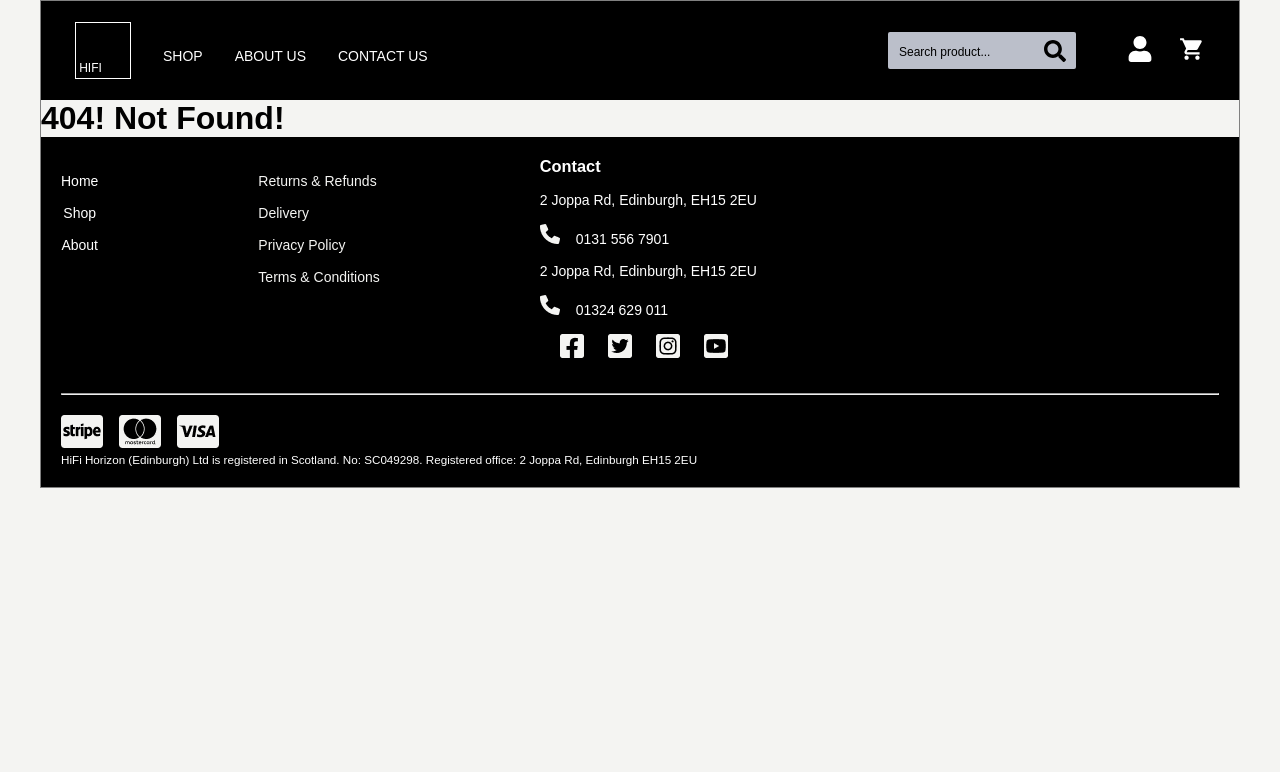
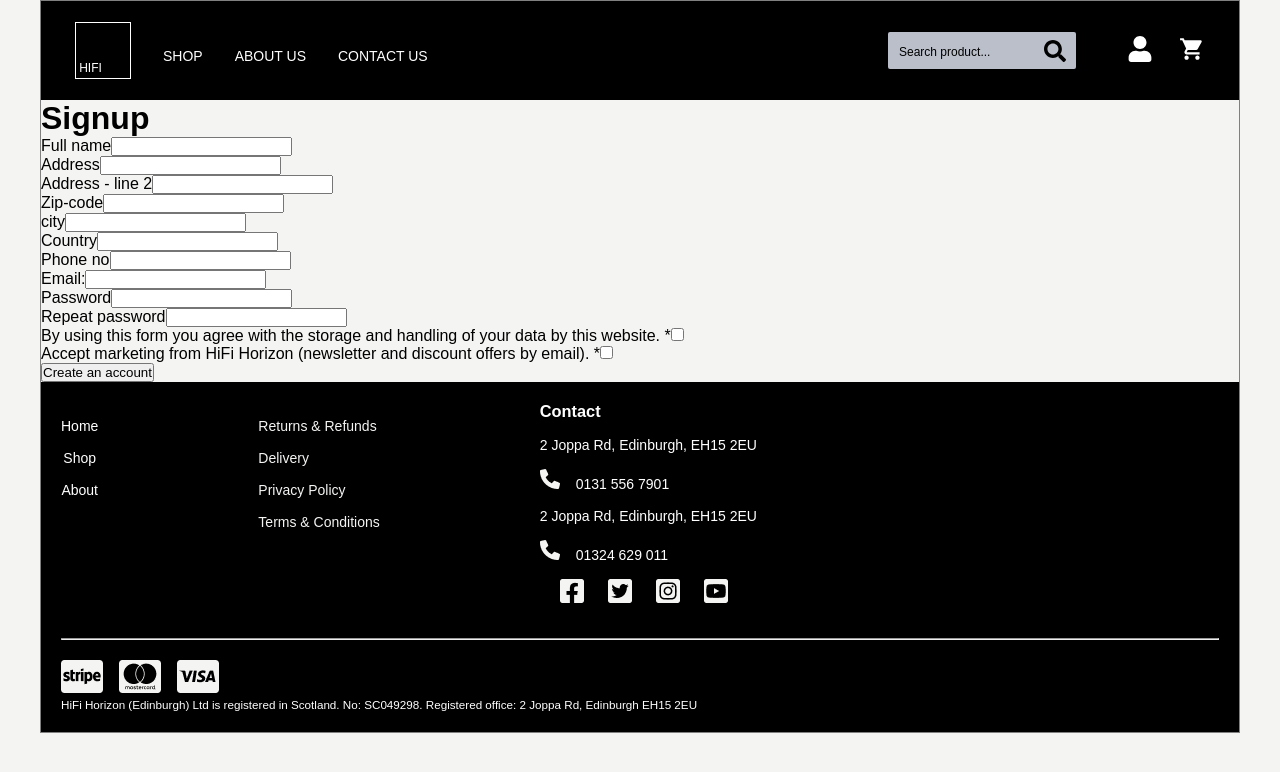
Before and after one commit to rts-cmk-wu13/hifi-horizon-therocket, a React (Vite) app: page /signup in a window 1280 px wide. Shown: the top 772 px of the page. Built offline with nearby package versions, Linux system fonts and the light colour scheme; a web font is replaced by a local one.

Commit message:
post works

```diff
--- /dev/null
+++ b/src/components/SignUp/SignUp.jsx
@@ -0,0 +1,99 @@
+import { Form } from 'react-router';
+
+import { useLocation, useNavigate } from 'react-router';
+import { useState } from 'react';
+
+
+export default function Signup() {
+
+    const [error, setError] = useState(null);
+   // const { login } = useAuth();
+    const location = useLocation();
+    const navigate = useNavigate();
+    const from = location.state?.from?.pathname || '/';
+
+    async function handleLogin(event) {
+        event.preventDefault();
+        const formData = new FormData(event.target);
+        const data = Object.fromEntries(formData.entries());
+        console.log(data);
+        const response = await fetch('http://localhost:4000/register', {
+            method: 'POST',
+            headers: {
+                'Content-Type': 'application/json',
+            },
+            body: JSON.stringify(data),
+        });
+        const result = await response.json();
+        console.log(result);
+        if (!response.ok) {
+            // Handle error, e.g., show a message to the user
+            //throw new Error('Login failed');
+            setError(result.message || 'Login failed');
+            console.error('Login failed:', result);
+            return;
+        }
+        login(result.accessToken);
+        navigate(from, { replace: true }); // Redirect to the previous page or home
+
+    }
+
+    return (
+        <div className="signupcontainer">
+            <h1>Signup</h1>
+            <Form onSubmit={handleLogin}>
+            <div className="form-group">
+                    <label htmlFor="fullname">Full name</label>
+                    <input type="text" id="fullname" name="fullname" required />
+                </div>
+                <div className="form-group">
+                    <label htmlFor="address">Address</label>
+                    <input type="text" id="address" name="address" required />
+                </div>
+                <div className="form-group">
+                    <label htmlFor="address2">Address - line 2</label>
+                    <input type="text" id="address2" name="address2" required />
+                </div>
+                <div className="form-group">
+                    <label htmlFor="zipcode">Zip-code</label>
+                    <input type="text" id="zipcode" name="zipcode" required />
+                </div>
+                <div className="form-group">
+                    <label htmlFor="city">city</label>
+                    <input type="text" id="city" name="city" required />
+                </div>
+                <div className="form-group">
+                    <label htmlFor="country">Country</label>
+                    <input type="text" id="country" name="country" required />
+                </div>
+                <div className="form-group">
+                    <label htmlFor="phone">Phone no</label>
+                    <input type="text" id="phone" name="phone" required />
+                </div>
+                <div className="form-group">
+                    <label htmlFor="email">Email:</label>
+                    <input type="text" id="email" name="email" required />
+                </div>
+                <div className="form-group">
+                    <label htmlFor="password">Password</label>
+                    <input type="text" id="password" name="password" required />
+                </div>
+                <div className="form-group">
+                    <label htmlFor="repeatpassword">Repeat password</label>
+                    <input type="text" id="repeatpassword" name="repeatpassword" required />
+                </div>
+                <div className="form-group">
+                    <label htmlFor="byusing">By using this form you agree with the storage and handling of your data by this website. *</label>
+                    <input type="checkbox" id="byusing" name="byusing" required />
+                </div>
+                <div className="form-group">
+                    <label htmlFor="accept">Accept marketing from HiFi Horizon (newsletter and discount offers by email). *</label>
+                    <input type="checkbox" id="accept" name="accept" required />
+                </div>
+
+                {error && <div className="error-message">{error}</div>}
+                <button type="submit">Create an account</button>
+            </Form>
+        </div>
+    )
+}
--- /dev/null
+++ b/src/components/SignUp/_signup.scss
@@ -0,0 +1 @@
+@use '/src/styles/variables' as *;
--- a/src/router.jsx
+++ b/src/router.jsx
@@ -9,6 +9,7 @@ import Loading from "./components/loading";
 import AboutUs from "./pages/aBOUTuS.JSX";
 import { ErrorBoundary } from "./components/Error";
 import MoreInfo from "./pages/MoreInfo";
+import Signup from "./components/SignUp/SignUp";
 // import { getProducts, getProduct } from "./api/typicode";
 // import { handleSubmit } from "./api/actions";
 // import RequireAuth from "./components/RequireAuth";
@@ -45,6 +46,11 @@ const router = createBrowserRouter([
         // action: handleSubmit,
     },
     {
+        path: "signup",
+        element: <Signup />,
+        // action: handleSubmit,
+    },
+    {
         path: "about",
         element: <AboutUs />,
         // action: handleSubmit,
--- a/src/styles/styles.scss
+++ b/src/styles/styles.scss
@@ -11,3 +11,4 @@
 @use '/src/components/MoreInfo/moreinfo';
 @use '/src/components/Home/intro';
 @use '/src/components/Home/newsletter';
+@use '/src/components/SignUp/signup';
```
Also changed, not shown: src/pages/SignUp.jsx (added, +9 -0 lines).
